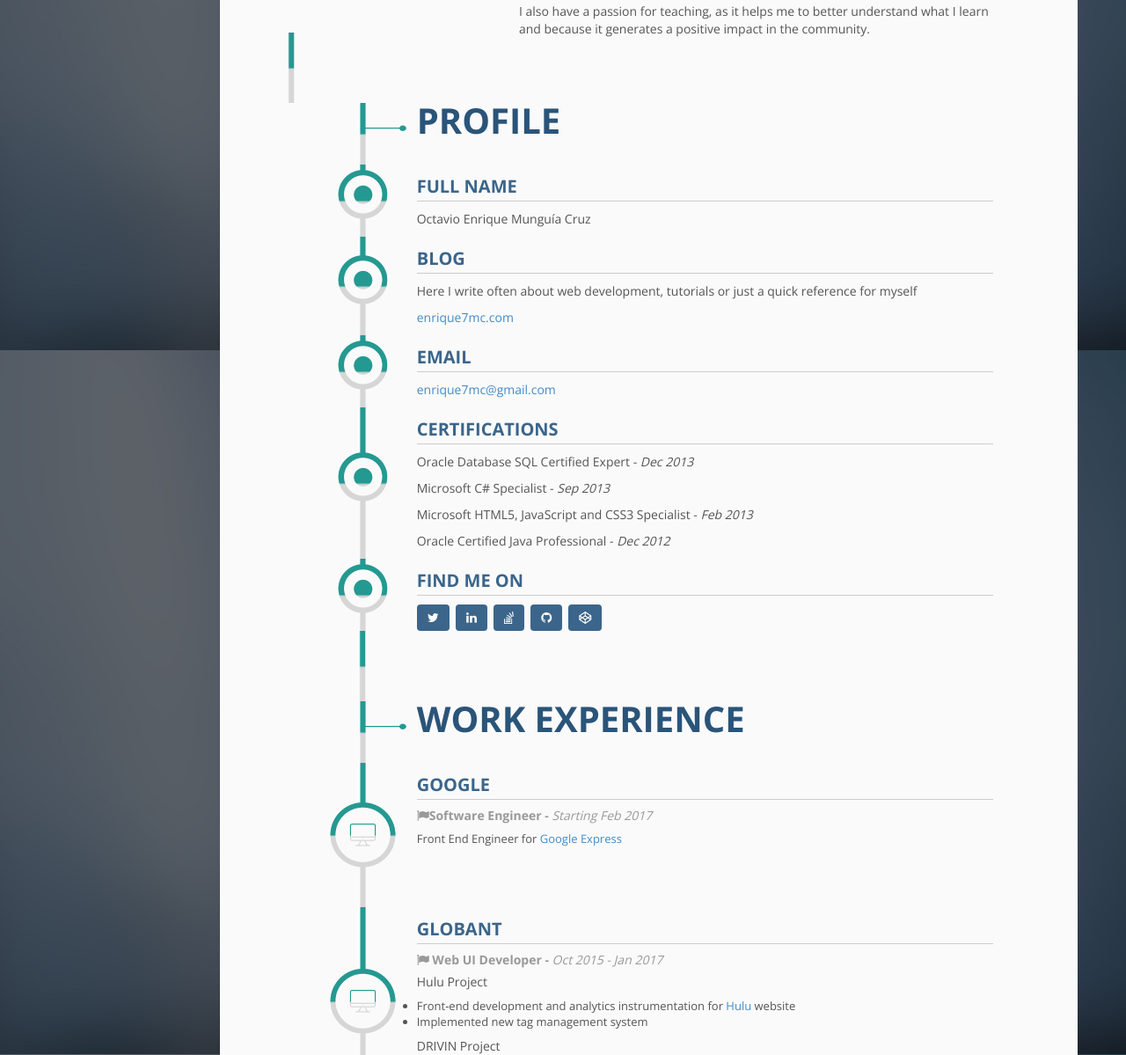
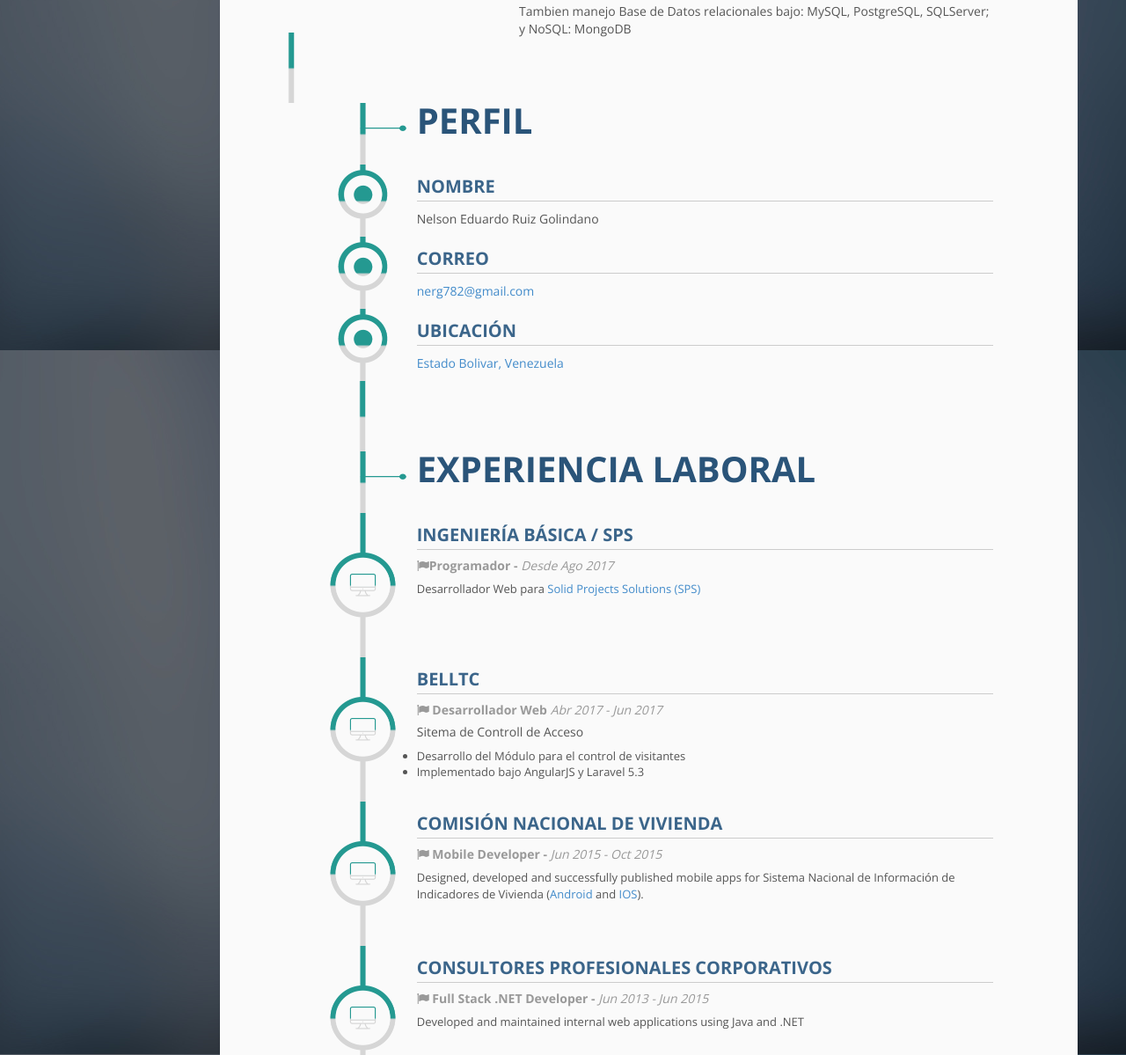
Before and after one commit to nerg782/nerg782.github.io, a plain HTML site: page index.html in a window 1280 px wide. Shown: the part 402-1601 px from the top of the page at 88% size. Drawn offline with nearby package versions, Linux system fonts and the light colour scheme; a script that the page names is missing.

Commit message:
Arreglando el portfolio

```diff
--- a/index.html
+++ b/index.html
@@ -157,7 +157,7 @@
           <div class="profile-pic">
             <div class="profile-border">
               <!-- Put your picture here ( 308px by 308px for retina display)-->
-              <img src="img/profile-pic.jpg" alt="">
+              <img src="" alt="">
               <!-- /Put your picture here -->
             </div>
           </div>
@@ -174,8 +174,8 @@
           <h2 class="intro-title2">Ingeniero en Informática</h2>
           <!-- /job -->
           <!-- Description -->
-          <p>I'm Front End Engineer with more than three years of professional experience, interested in solving problems using the best tools for the job. During my career I've worked in different tech areas including Back End and Mobile development.</p>
-          <p>I also have a passion for teaching, as it helps me to better understand what I learn and because it generates a positive impact in the community.</p>
+          <p>Soy Ingeniero en informática, con un año y medio de experiencia en el area de desarrollo web, manejo tecnologías Front-end como AngularJ, VueJS, para el Back-end, Laravel, NodeJS con ExpressJS</p>
+          <p>Tambien manejo Base de Datos relacionales bajo: MySQL, PostgreSQL, SQLServer; y NoSQL: MongoDB</p>
           <!-- /Description -->
         </div>
         <!-- /Right Collum -->
@@ -209,7 +209,7 @@
               <!-- Item Content -->
               <div class="col-md-8 content-wrap bg1">
                 <!-- Section title -->
-                <h2 class="section-title">Profile</h2>
+                <h2 class="section-title">Perfil</h2>
                 <!-- /Section title -->
               </div>
               <!-- /Item Content -->
@@ -229,10 +229,10 @@
               <div class="col-md-8 content-wrap bg1">
                 <div class="line-content">
                   <!-- Subtitle -->
-                  <h3 class="section-item-title-1">Full Name</h3>
+                  <h3 class="section-item-title-1">Nombre</h3>
                   <!-- /Subtitle -->
                   <!-- content -->
-                  <p>Octavio Enrique Munguía Cruz</p>
+                  <p>Nelson Eduardo Ruiz Golindano</p>
                   <!-- /Content -->
                 </div>
               </div>
@@ -242,6 +242,7 @@
               <!-- /Margin Collum-->
             </div>
             <!-- /SECTION ITEM -->
+
 
             <!-- SECTION ITEM -->
             <div class="line row">
@@ -253,35 +254,10 @@
               <div class="col-md-8 content-wrap bg1">
                 <div class="line-content">
                   <!-- Subtitle -->
-                  <h3 class="section-item-title-1">Blog</h3>
+                  <h3 class="section-item-title-1">Correo</h3>
                   <!-- /Subtitle -->
                   <!-- content -->
-                  <p>Here I write often about web development, tutorials or just a quick reference for myself</p>
-                  <p><a href="http://www.enrique7mc.com">enrique7mc.com</a></p>
-                  <!-- /Content -->
-                </div>
-              </div>
-              <!-- /Item Content -->
-              <!-- Margin Collum-->
-              <div class="col-md-1 bg1 timeline-space full-height hidden-sm hidden-xs"></div>
-              <!-- /Margin Collum-->
-            </div>
-            <!-- /SECTION ITEM -->
-
-            <!-- SECTION ITEM -->
-            <div class="line row">
-              <!-- Margin Collums (necessary for the timeline effect) -->
-              <div class="col-md-1 bg1 timeline-space full-height hidden-sm hidden-xs"></div>
-              <div class="col-md-2 timeline-progress hidden-sm hidden-xs full-height timeline-point "></div>
-              <!-- /Margin Collums -->
-              <!-- Item Content -->
-              <div class="col-md-8 content-wrap bg1">
-                <div class="line-content">
-                  <!-- Subtitle -->
-                  <h3 class="section-item-title-1">Email</h3>
-                  <!-- /Subtitle -->
-                  <!-- content -->
-                  <p><a href="mailto:enrique7mc@gmail.com">enrique7mc@gmail.com</a></p>
+                  <p><a href="mailto:nerg782@gmail.com">nerg782@gmail.com</a></p>
                   <!-- /Content -->
                 </div>
               </div>
@@ -290,35 +266,6 @@
               <div class="col-md-1 bg1 timeline-space full-height hidden-sm hidden-xs"></div>
               <!-- /Margin Collums -->
             </div>
-            <!-- /SECTION ITEM -->
-
-            <!-- SECTION ITEM -->
-            <div class="line row">
-              <!-- Margin Collums (necessary for the timeline effect) -->
-              <div class="col-md-1 bg1 timeline-space full-height hidden-sm hidden-xs"></div>
-              <div class="col-md-2 timeline-progress hidden-sm hidden-xs full-height timeline-point "></div>
-              <!-- /Margin Collums -->
-              <!-- Item Content -->
-              <div class="col-md-8 content-wrap bg1">
-                <div class="line-content">
-                  <!-- Subtitle -->
-                  <h3 class="section-item-title-1">Certifications</h3>
-                  <!-- /Subtitle -->
-                  <!-- content -->
-                  <p>Oracle Database SQL Certified Expert - <span class="job-date">Dec 2013</span></p>
-                  <p>Microsoft C# Specialist - <span class="job-date">Sep 2013</span></p>
-                  <p>Microsoft HTML5, JavaScript and CSS3 Specialist - <span class="job-date">Feb 2013</span></p>
-                  <p>Oracle Certified Java Professional - <span class="job-date">Dec 2012</span></p>
-                  <!-- /Content -->
-                </div>
-              </div>
-              <!-- /Item Content -->
-              <!-- Margin Collum -->
-              <div class="col-md-1 bg1 timeline-space full-height hidden-sm hidden-xs"></div>
-              <!-- /Margin Collums -->
-            </div>
-            <!-- /SECTION ITEM -->
-
             <!-- SECTION ITEM -->
             <div class="line row">
               <!-- Margin Collums (necessary for the timeline effect) -->
@@ -329,14 +276,10 @@
               <div class="col-md-8 content-wrap bg1">
                 <div class="line-content">
                   <!-- Subtitle -->
-                  <h3 class="section-item-title-1">Find Me On</h3>
+                  <h3 class="section-item-title-1">Ubicación</h3>
                   <!-- /Subtitle -->
                   <!-- content -->
-                  <a href="https://twitter.com/enrique7mc_" class="btn btn-default"><i class="fa fa-twitter"></i></a>
-                  <a href="https://mx.linkedin.com/in/enrique7mc" class="btn btn-default"><i class="fa fa-linkedin"></i></a>
-                  <a href="http://es.stackoverflow.com/users/1462/enrique7mc" class="btn btn-default"><i class="fa fa-stack-overflow"></i></a>
-                  <a href="https://github.com/enrique7mc" class="btn btn-default"><i class="fa fa-github"></i></a>
-                  <a href="http://codepen.io/enrique7mc" class="btn btn-default"><i class="fa fa-codepen"></i></a>
+                  <p><a>Estado Bolivar, Venezuela</a></p>
                   <!-- /Content -->
                 </div>
               </div>
@@ -371,7 +314,7 @@
               <!-- Item Content -->
               <div class="col-md-8 content-wrap bg1">
                 <!-- Section title -->
-                <h2 class="section-title">Work Experience</h2>
+                <h2 class="section-title">Experiencia Laboral</h2>
                 <!-- /Section title -->
               </div>
               <!-- /Item Content -->
@@ -391,14 +334,14 @@
               <div class="col-md-8 content-wrap bg1">
                 <div class="line-content line-content-education">
                   <!-- Work Place -->
-                  <h3 class="section-item-title-1">Google</h3>
+                  <h3 class="section-item-title-1">Ingeniería Básica / SPS</h3>
                   <!-- /work place -->
                   <!-- Graduation time -->
-                  <h4 class="job"><i class="fa fa-flag"></i>Software Engineer - <span class="job-date">Starting Feb 2017</span></h4>
+                  <h4 class="job"><i class="fa fa-flag"></i>Programador - <span class="job-date">Desde Ago 2017</span></h4>
                   <!-- /Graduation time -->
                   <!-- content -->
                   <div class="job-description">
-                    <p>Front End Engineer for <a href="https://www.google.com/express/">Google Express</a></p>
+                    <p>Desarrollador Web para <a href="http://solidprojectsolutions.com/">Solid Projects Solutions (SPS)</a></p>
                   </div>
                   <!-- /Content -->
                 </div>
@@ -420,20 +363,18 @@
               <div class="col-md-8 content-wrap bg1">
                 <div class="line-content line-content-education">
                   <!-- Work Place -->
-                  <h3 class="section-item-title-1">Globant</h3>
+                  <h3 class="section-item-title-1">BellTC</h3>
                   <!-- /work place -->
                   <!-- Graduation time -->
-                  <h4 class="job"><i class="fa fa-flag"></i> Web UI Developer - <span class="job-date">Oct 2015 - Jan 2017</span></h4>
+                  <h4 class="job"><i class="fa fa-flag"></i> Desarrollador Web <span class="job-date">Abr 2017 - Jun 2017</span></h4>
                   <!-- /Graduation time -->
                   <!-- content -->
                   <div class="job-description">
-                    <h5>Hulu Project</h5>
+                    <h5>Sitema de Controll de Acceso </h5>
                     <ul>
-                      <li>Front-end development and analytics instrumentation for <a href="http://www.hulu.com/">Hulu</a> website</li>
-                      <li>Implemented new tag management system</li>
+                      <li>Desarrollo del Módulo para el control de visitantes
+                      <li>Implementado bajo AngularJS y Laravel 5.3</li>
                     </ul>
-                    <h5>DRIVIN Project</h5>
-                    <p>Build applications using React JS and Ionic Framework for <a href="http://www.drivindealer.com/">DRIVIN</a>.</p>
                   </div>
                   <!-- /Content -->
                 </div>
```
